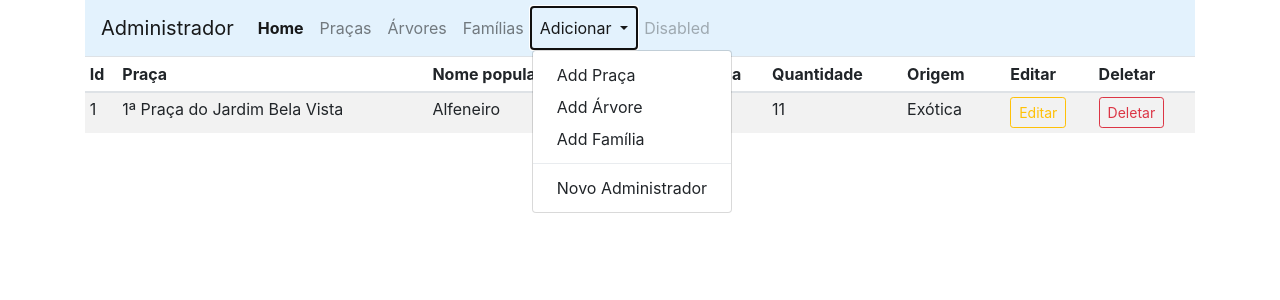
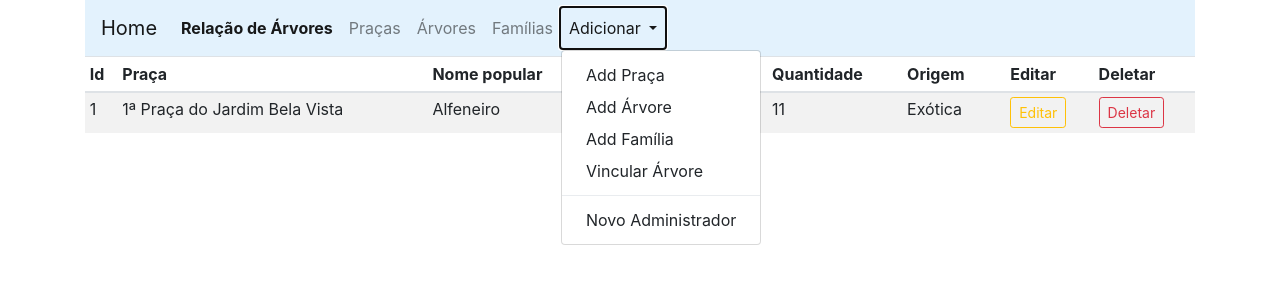
Before and after one commit to proj-int01/app_arborizacao, a Flask app: page /admin in a window 1280 px wide, after a click on "Adicionar". Shown: the top 300 px of the page. Run offline with Flask 2, Linux system fonts and the light colour scheme; a user stored in the database is signed in; data comes from the database, SQL or seed files in the repository; both versions use the stored data as it was after the commit; some libraries are stand-ins or nearby versions.

Commit message:
correções

```diff
--- a/app_arbo/templates/admin/index.html
+++ b/app_arbo/templates/admin/index.html
@@ -5,7 +5,7 @@
 {% include '_messages.html' %}
 <div class="container">
     <nav class="navbar navbar-expand-lg navbar-light" style="background-color: #e3f2fd;">
-        <a class="navbar-brand" href="/admin">Administrador</a>
+        <a class="navbar-brand" href="/admin">Home</a>
         <button class="navbar-toggler" type="button" data-toggle="collapse" data-target="#navbarSupportedContent" aria-controls="navbarSupportedContent" aria-expanded="false" aria-label="Toggle navigation">
           <span class="navbar-toggler-icon"></span>
         </button>
@@ -13,7 +13,7 @@
         <div class="collapse navbar-collapse" id="navbarSupportedContent">
           <ul class="navbar-nav mr-auto">
             <li class="nav-item active">
-              <a class="nav-link" href="/admin"><strong>Home</strong><span class="sr-only">(current)</span></a>
+              <a class="nav-link" href="/admin"><strong>Relação de Árvores</strong><span class="sr-only">(current)</span></a>
             </li>
             <li class="nav-item">
               <a class="nav-link" href="/pracas">Praças</a>
@@ -31,13 +31,12 @@
                 <a class="dropdown-item" href="{{url_for('addpraca')}}">Add Praça</a>
                 <a class="dropdown-item" href="{{url_for('cadarvore')}}">Add Árvore</a>
                 <a class="dropdown-item" href="{{url_for('addfamilia')}}">Add Família</a>
-                                <div class="dropdown-divider"></div>
+                <a class="dropdown-item" href="{{url_for('addarvore')}}">Vincular Árvore</a>
+                <div class="dropdown-divider"></div>
                 <a class="dropdown-item" href="{{url_for('registrar')}}">Novo Administrador</a>
+
               </div>
-            </li>
-            <li class="nav-item">
-              <a class="nav-link disabled" href="#" tabindex="-1" aria-disabled="true">Disabled</a>
-            </li>
+
 
           </ul>
 
--- a/app_arbo/trees/rotas.py
+++ b/app_arbo/trees/rotas.py
@@ -184,7 +184,7 @@ def cadarvore():
         db.session.add(arvore)
         db.session.commit()
         flash(f'A Árvore {getarvore} foi cadastrada com sucesso', 'success')
-        return redirect(url_for('arvore'))
+        return redirect(url_for('arvores'))
     return render_template('/trees/cadarvore.html', title='Cadastrar Árvores', arvore='arvore')
 
 
```
Also changed, not shown: app_arbo/templates/admin/arvores.html (+5 -6 lines), app_arbo/templates/admin/familia.html (+3 -4 lines), app_arbo/templates/admin/pracas.html (+5 -6 lines), app_arbo/database.db.
